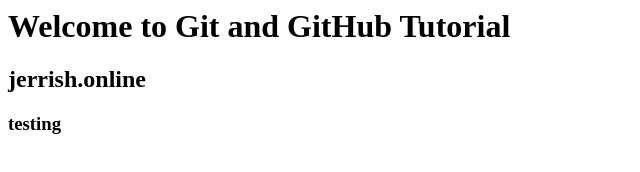
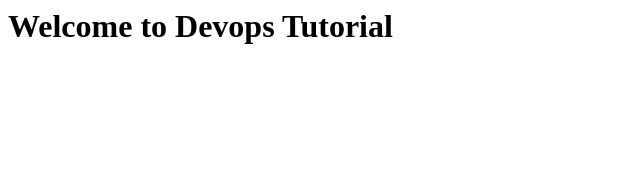
Before and after one commit to online-student/bug-free-bassoon, a plain HTML site: page index.html in a window 1280 px wide. Shown: the whole page, without its empty margins (0-640 px from the left). Drawn offline with Linux system fonts and the light colour scheme.

Commit message:
feature1 commit1

```diff
--- a/index.html
+++ b/index.html
@@ -1,3 +1 @@
-<html><body><h1>Welcome to Git and GitHub Tutorial</h1></body></html>
-<html><body><h2>jerrish.online</h2></body></html>
-<html><body><h3>testing</h3></body></html>
+<html><body><h1>Welcome to Devops Tutorial</h1></body></html>
```
